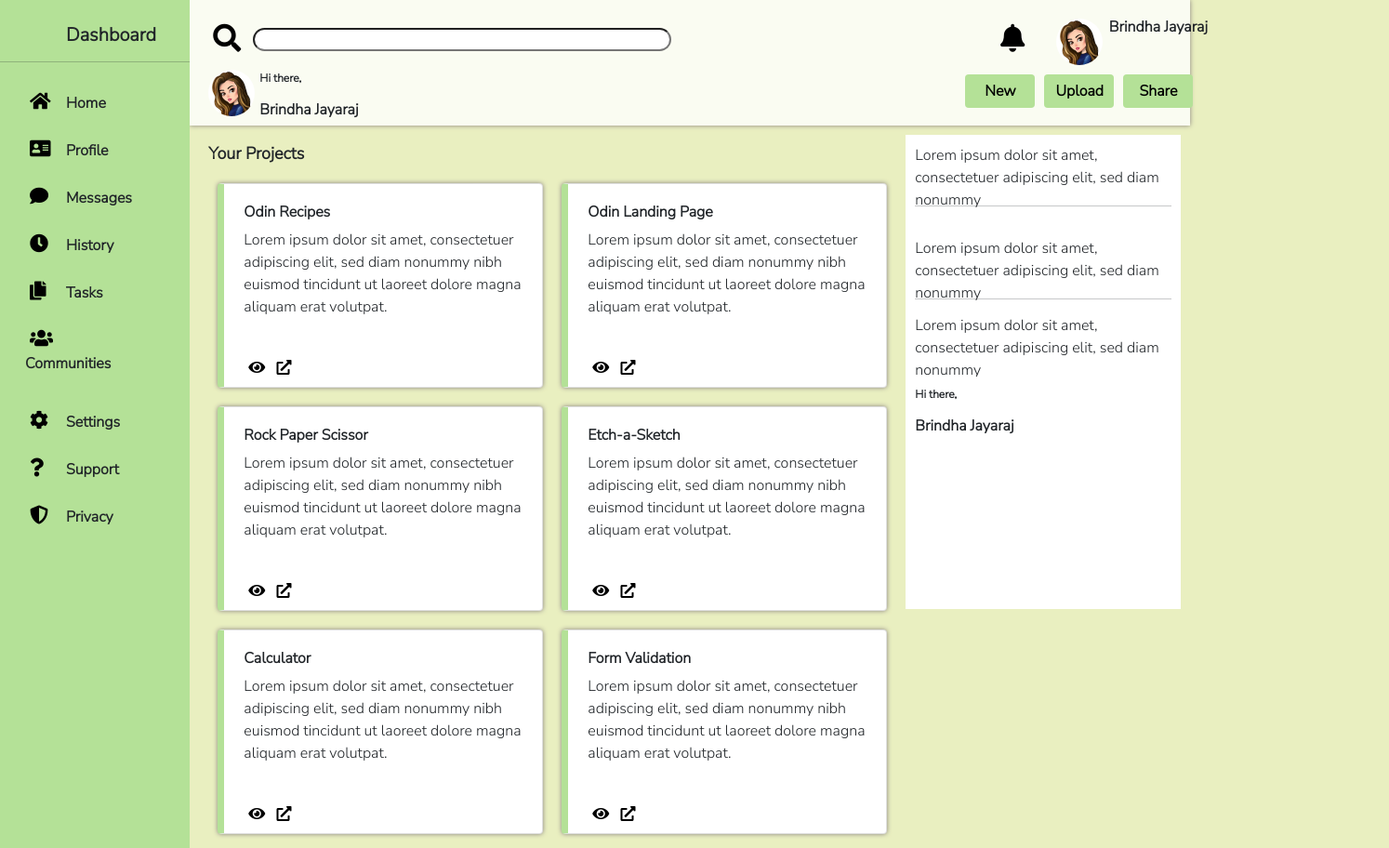
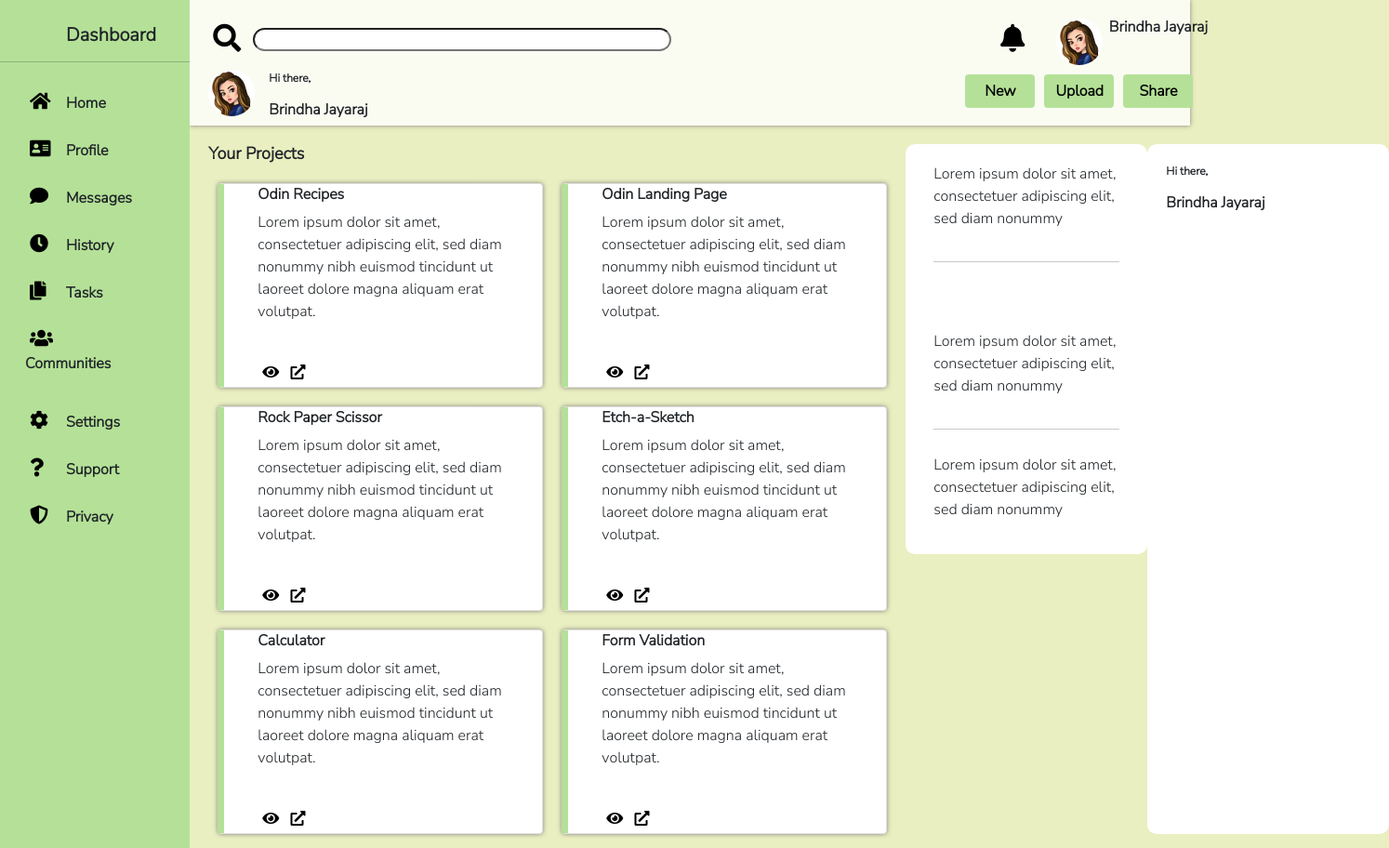
Before and after one commit to Brindha-hilife/odin_admin_dashboard, a plain HTML site: page index.html in a window 1280 px wide. Shown: the top 912 px of the page at 93% size, 1494 px wide, since content can reach past the window. Drawn offline with nearby package versions, Linux system fonts and the light colour scheme; some icons are missing.

Commit message:
Update style.css

```diff
--- a/assets/css/style.css
+++ b/assets/css/style.css
@@ -73,6 +73,7 @@ li{
     display: grid;
     width: 100%;
     height: 100vh;
+     /* grid-template-columns: 800px 300px; */
 }
 .grid-container {
     /* grid-template-columns: 800px 300px; */
@@ -103,10 +104,9 @@ li{
     display: grid;
     grid-template-columns: 55px 110px;
     /* grid-template-rows: 17px; */
-    gap: 0px;
+    gap: 10px;
     text-align: left;
 }
-
 input{
     width: 450px !important;
     height: 25px !important;
@@ -159,14 +159,12 @@ input{
     margin: 10px;
 }
 .container-left{
-
-    /* grid-template-rows: 750px 350px; */
     display: grid;
-  gap: 10px;
-  /* background-color: #2196F3; */
-  padding: 10px;
+    gap: 10px;
+    padding: 10px;
+    grid-template-columns: 740px 250px;
 }
-.firstitem {
+/* .firstitem {
     grid-column: 1 / span 2;
     grid-row: 1;
 }
@@ -174,14 +172,15 @@ input{
 .seconditem {
     grid-column: 3;
     grid-row: 1 / span 2;
-    }
+    } */
 .mycard {
-    padding: 5px;
-    background-color: #e9efc0;
+    padding: 20px;
+    background-color: #fff !important;
     border: none;
     border-radius: 10px;
     box-shadow: 0px 0px 5px #887f7f;
     border-left: 7px solid #b4e197 !important;
+    justify-content: center;
 }
 .mytitle{
     font-weight: 900;
@@ -192,14 +191,48 @@ input{
     width: 0px;
     color: black;
 }
+/* .container-right{
+    display: grid;
+    padding: 10px;
+    gap: 10px;
+    grid-template-columns: 250px 250px;
+} */
 .seconditem{
     display: grid;
-    grid-template-rows: 250px 250px;
-    gap: 10px;
+    grid-template-columns: 260px 260px;
+    /* gap: 50px !important; */
+    padding: 10px;
 }
-.firstrow, .secondcard{
+.firstrow{
     background-color: #fff !important;
     display: grid;
-    grid-template-rows: 50px 50px 50px;
-    padding: 10px;
+    grid-template-columns: 200px;
+    grid-template-rows: 80px 80px 80px;
+    padding: 20px;
+    border-radius: 10px;
+    gap: 10px;
+    justify-content: center;
+    margin-bottom: 50px;
 }
+.secondcard{
+    background-color: #fff !important;
+    display: grid;
+    grid-template-columns: 200px;
+    grid-template-rows: 60px 60px 60px 60px;
+    padding: 20px;
+    border-radius: 10px;
+    gap: 10px;
+    justify-content: start;
+}
+.parathree{
+    font-size: 12px;
+    opacity: 0.8;
+}
+.headtwo{
+    font-size: 14px;
+    font-weight: 900 !important;
+}
+.parafour{
+    opacity: 0.6;
+    font-size: 12px;
+}
```
